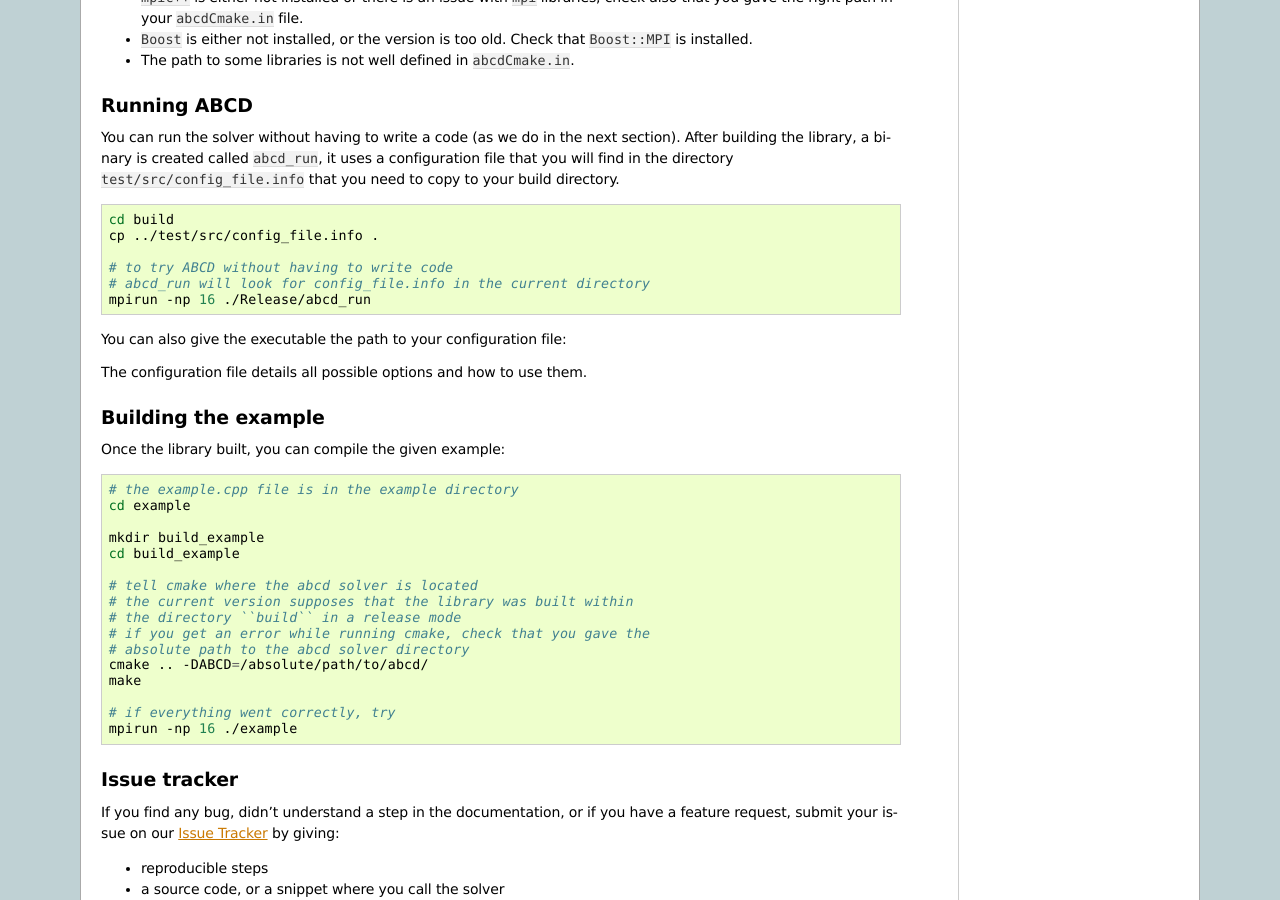
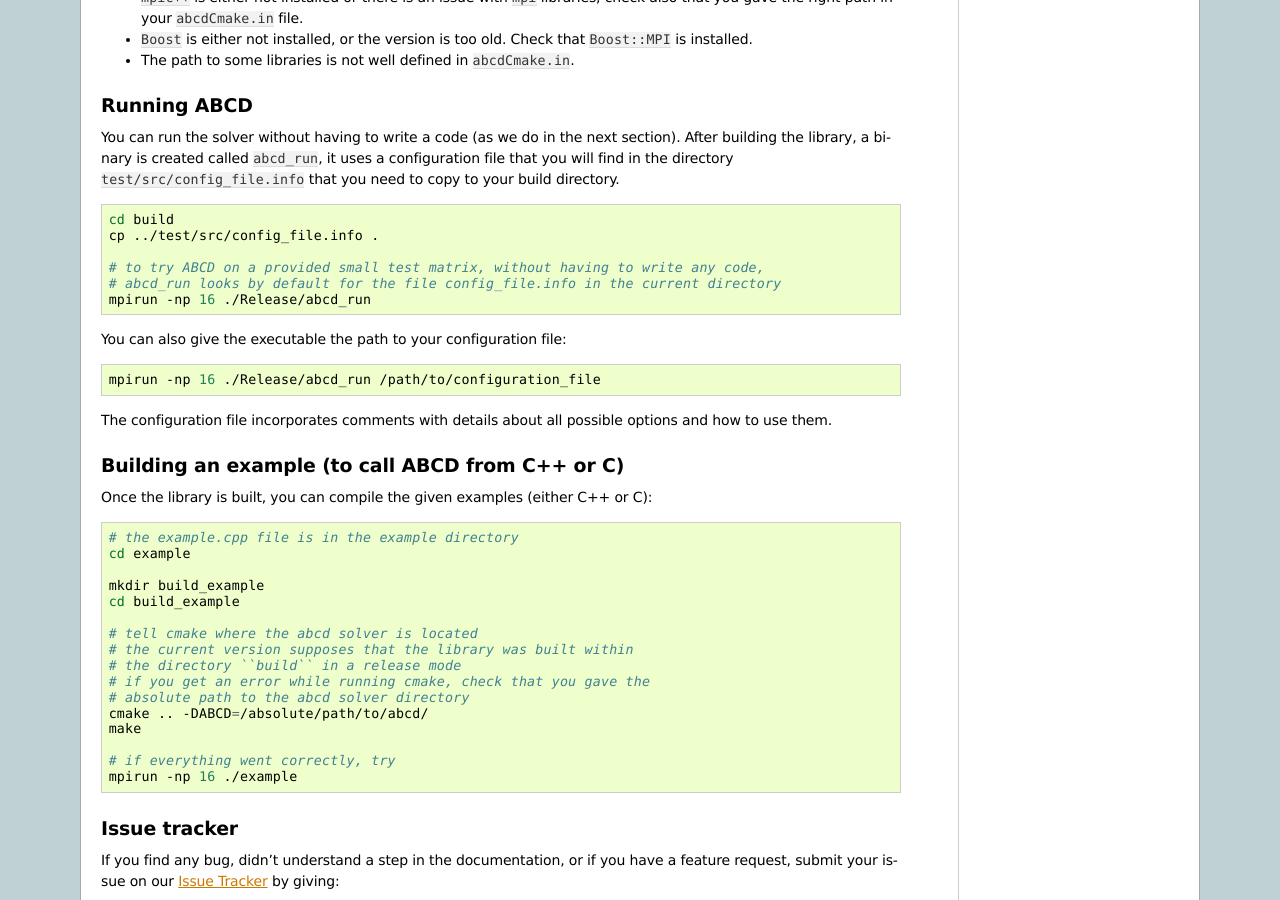
Before and after one commit to NLAFET/block_cimmino, a Sphinx documentation site: the page built from doc/source/installation.rst, in a window 1280 px wide and 900 px high, scrolled down 1341 px. Built offline with Sphinx 7.4.7, drawn with Linux system fonts in a browser that asks for light colours; some of the changed text lies outside the part shown.

Commit message:
installation.rst edited online with Bitbucket

```diff
--- a/doc/source/installation.rst
+++ b/doc/source/installation.rst
@@ -108,22 +108,23 @@ You can run the solver without having to write a code (as we do in the next sect
    cd build
    cp ../test/src/config_file.info .
 
-   # to try ABCD without having to write code
-   # abcd_run will look for config_file.info in the current directory
+   # to try ABCD on a provided small test matrix, without having to write any code,
+   # abcd_run looks by default for the file config_file.info in the current directory
    mpirun -np 16 ./Release/abcd_run
 
 You can also give the executable the path to your configuration file:
 
 .. code-block:: bash
-   mpirun -np 16 ./Release/abcd_run /path/to/configuration
 
-The configuration file details all possible options and how to use them.
+   mpirun -np 16 ./Release/abcd_run /path/to/configuration_file
+
+The configuration file incorporates comments with details about all possible options and how to use them.
 
 
-Building the example
---------------------
+Building an example (to call ABCD from C++ or C)
+-------------------------------------------------
 
-Once the library built, you can compile the given example:
+Once the library is built, you can compile the given examples (either C++ or C):
 
 .. code-block:: bash
 
```
